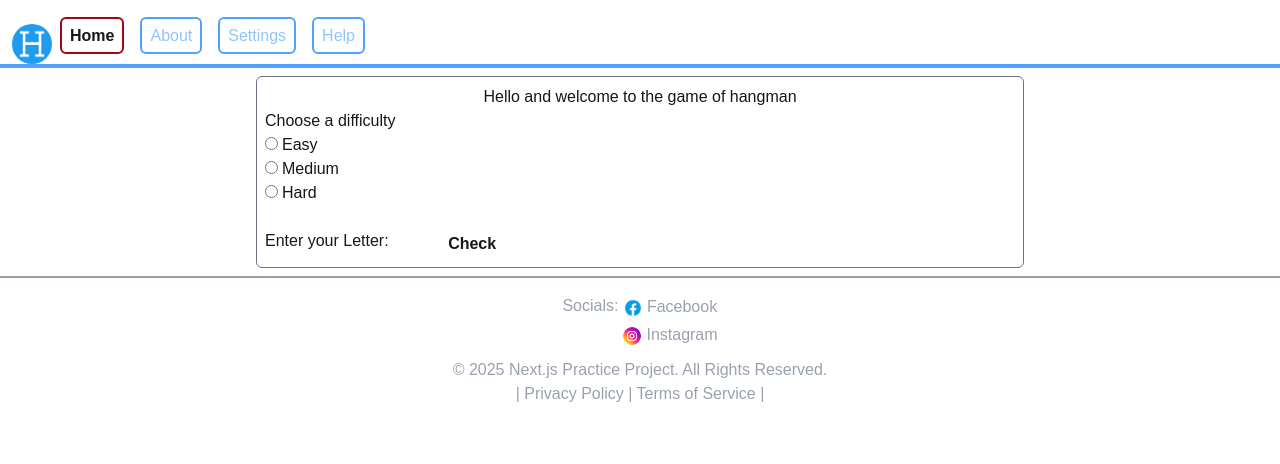
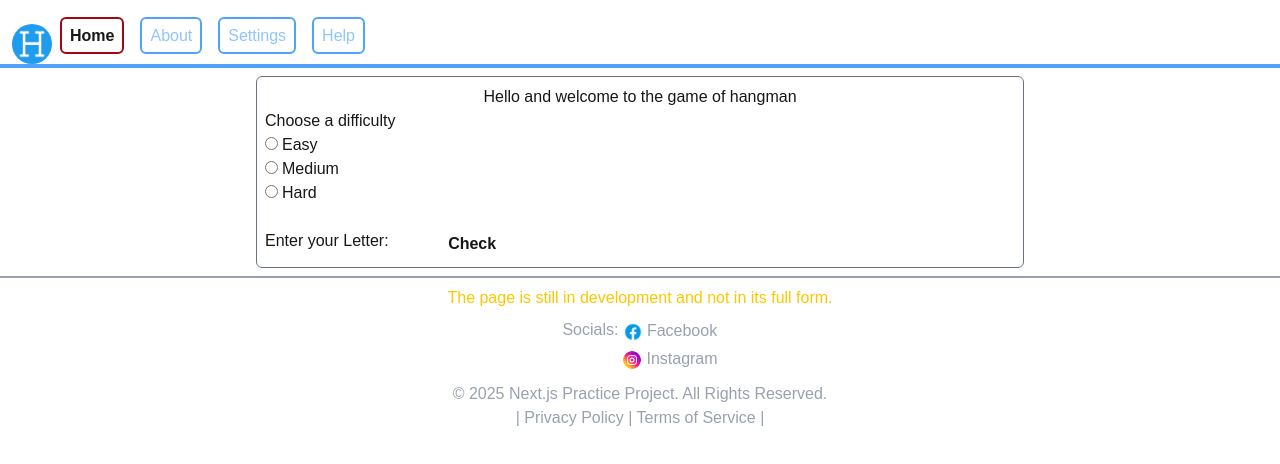
Before and after one commit to sushant5101/next.jsproject, a Next.js app: page / in a window 1280 px wide. Shown: the top 464 px of the page. Built offline with nearby package versions, Linux system fonts and the light colour scheme.

Commit message:
Added ongoing note

```diff
--- a/app/footer.tsx
+++ b/app/footer.tsx
@@ -14,6 +14,7 @@ export const Footer = () => {
     }
     return (
         <div className="text-gray-400  p-2 border-t-2 border-gray-400">
+            <h1 className="text-yellow-400">The page is still in development and not in its full form.</h1>
             <ul className=" flex justify-center p-2">
                 <li title="Under maintenances">
                     <h6 className={`${common_css} float-left`}>
```
